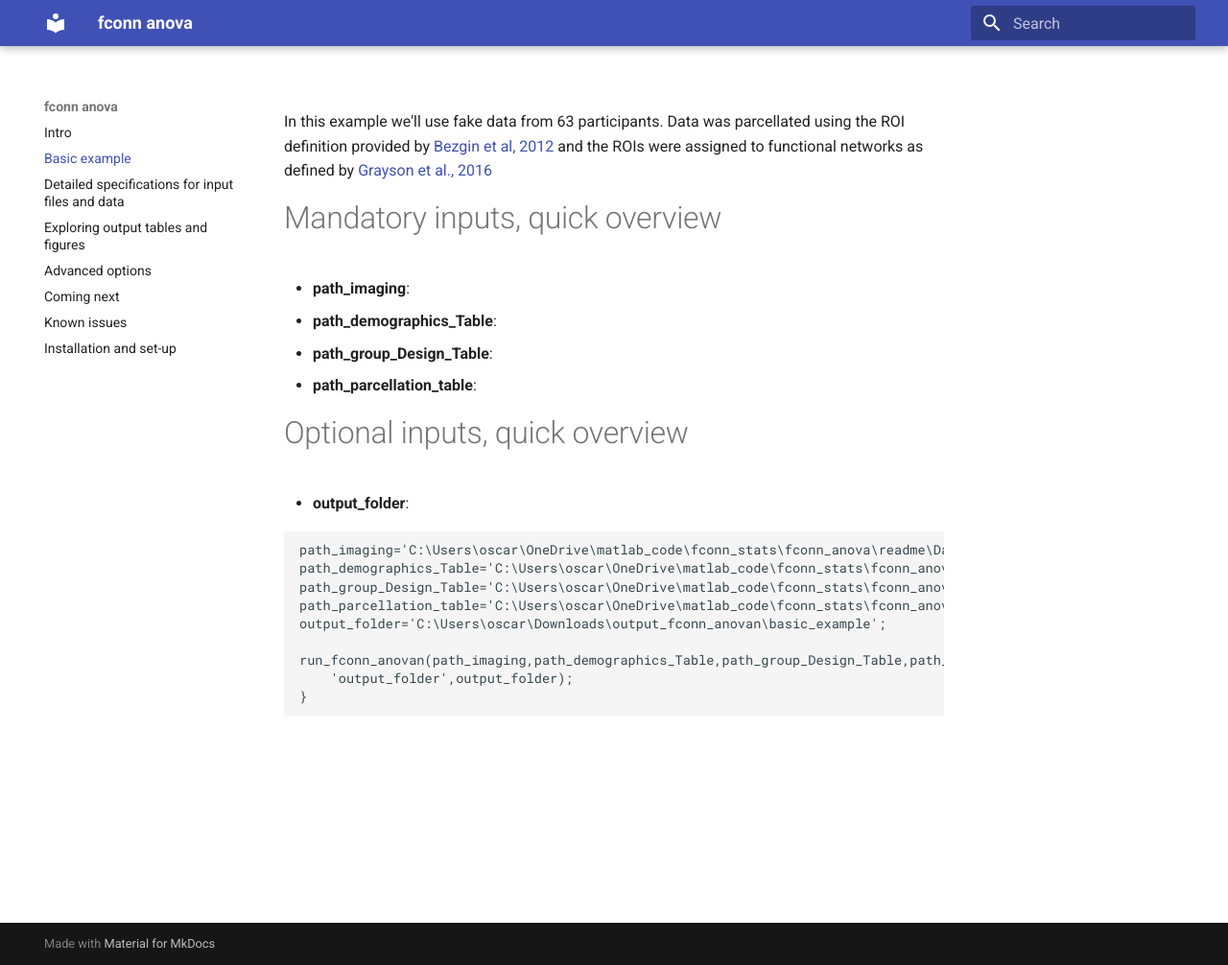
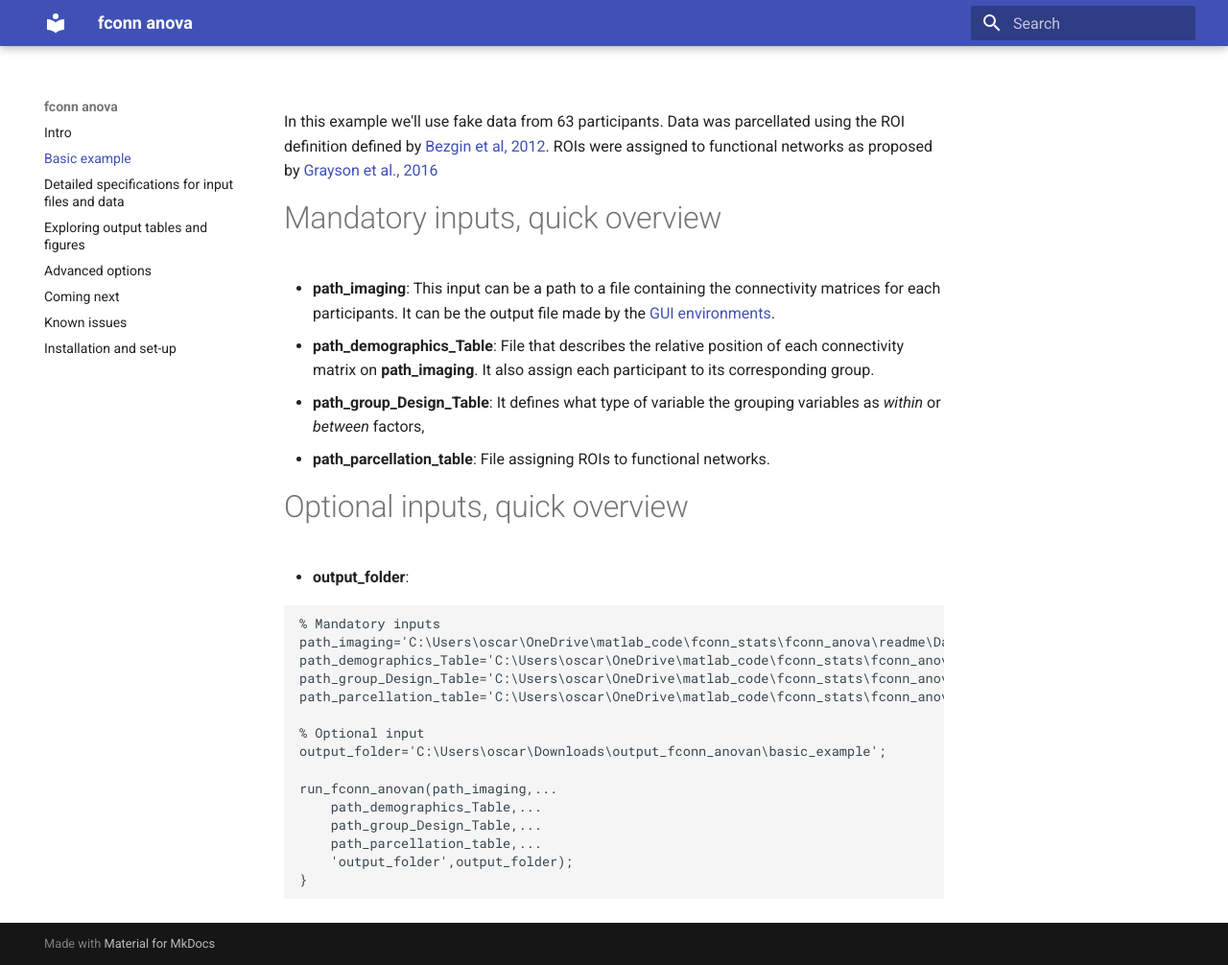
Before and after one commit to omiranda/fconn_anova, an MkDocs documentation site: the page built from docs/basic_example/basic_example.md, in a window 1280 px wide and 1006 px high. Shown: the whole window at 96% size. Built offline with MkDocs 1.6.1 and Material for MkDocs 9.7.7, drawn with Linux system fonts in a browser that asks for light colours; old or Windows-style settings are respelled for this version of MkDocs.

Commit message:
Update basic_example.md

````diff
--- a/docs/basic_example/basic_example.md
+++ b/docs/basic_example/basic_example.md
@@ -1,24 +1,30 @@
-In this example we'll use fake data from 63 participants. Data was parcellated using the ROI definition provided by [Bezgin et al, 2012](https://pubmed.ncbi.nlm.nih.gov/22521477/) and the ROIs were assigned to functional networks as defined by [Grayson et al., 2016](https://pubmed.ncbi.nlm.nih.gov/27477019/)
+In this example we'll use fake data from 63 participants. Data was parcellated using the ROI definition defined by [Bezgin et al, 2012](https://pubmed.ncbi.nlm.nih.gov/22521477/). ROIs were assigned to functional networks as proposed by [Grayson et al., 2016](https://pubmed.ncbi.nlm.nih.gov/27477019/)
 
 # Mandatory inputs, quick overview
 
-- **path_imaging**:
-- **path_demographics_Table**:
-- **path_group_Design_Table**:
-- **path_parcellation_table**:
+- **path_imaging**: This input can be a path to a file containing the connectivity matrices for each participants. It can be the output file made by the  [GUI environments](https://gui-environments-documentation.readthedocs.io/en/latest/GUI_environments/).
+- **path_demographics_Table**: File that describes the relative position of each connectivity matrix on **path_imaging**. It also assign each participant to its corresponding group.
+- **path_group_Design_Table**: It defines what type of variable the grouping variables as *within* or *between* factors,
+- **path_parcellation_table**: File assigning ROIs to functional networks.
 
 
 # Optional inputs, quick overview
 - **output_folder**:
 
 ```
+% Mandatory inputs
 path_imaging='C:\Users\oscar\OneDrive\matlab_code\fconn_stats\fconn_anova\readme\Data\Basic_example\fconn_63_scanns.mat';
 path_demographics_Table='C:\Users\oscar\OneDrive\matlab_code\fconn_stats\fconn_anova\readme\Data\Basic_example\table_subjects.csv';
 path_group_Design_Table='C:\Users\oscar\OneDrive\matlab_code\fconn_stats\fconn_anova\readme\Data\Basic_example\Group_Design_Table.csv';
 path_parcellation_table='C:\Users\oscar\OneDrive\matlab_code\fconn_stats\fconn_anova\readme\Data\Basic_example\parcel.mat';
+
+% Optional input
 output_folder='C:\Users\oscar\Downloads\output_fconn_anovan\basic_example';
 
-run_fconn_anovan(path_imaging,path_demographics_Table,path_group_Design_Table,path_parcellation_table,...
+run_fconn_anovan(path_imaging,...
+    path_demographics_Table,...
+    path_group_Design_Table,...
+    path_parcellation_table,...
     'output_folder',output_folder);
 }
 ```
````
